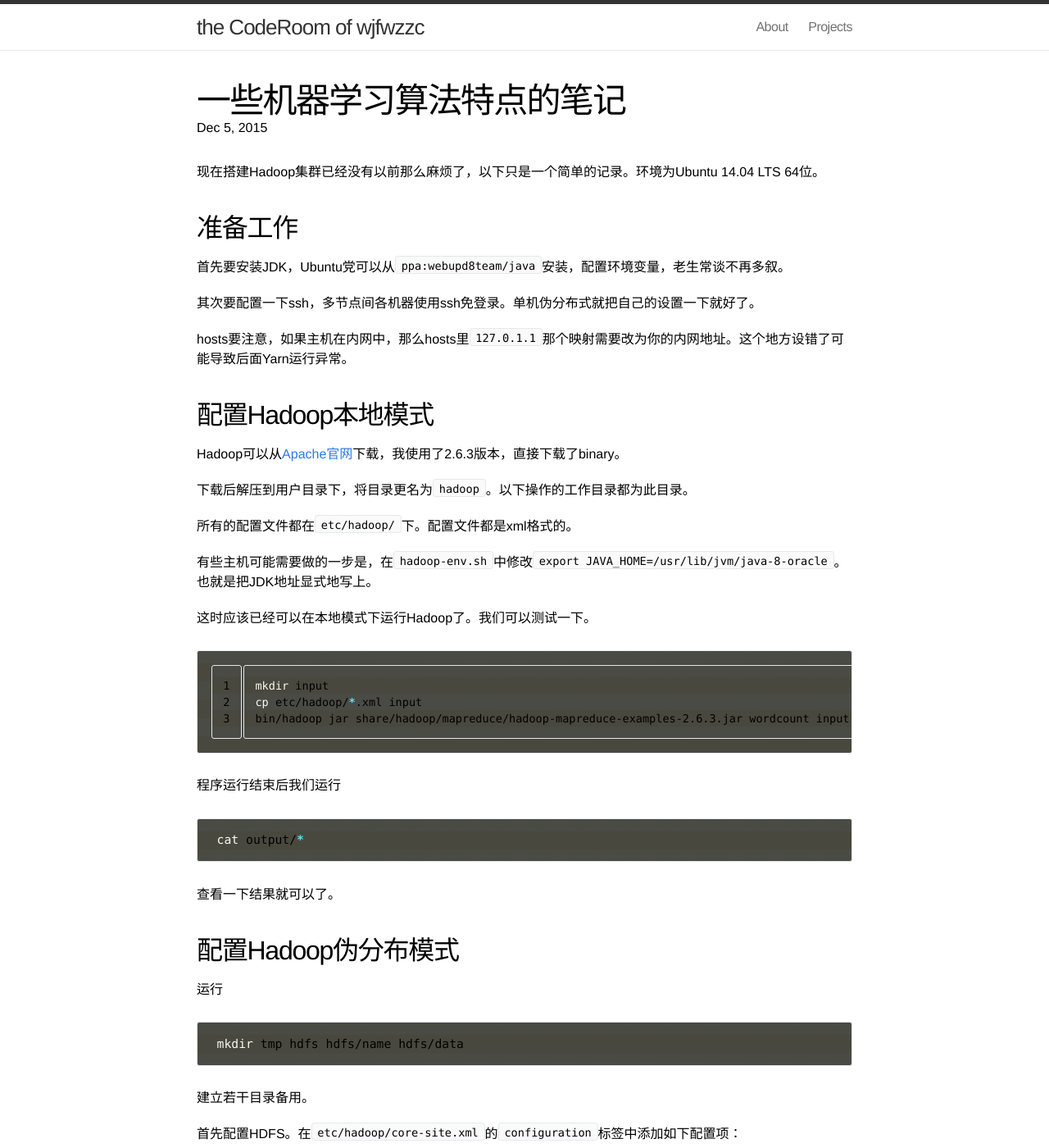
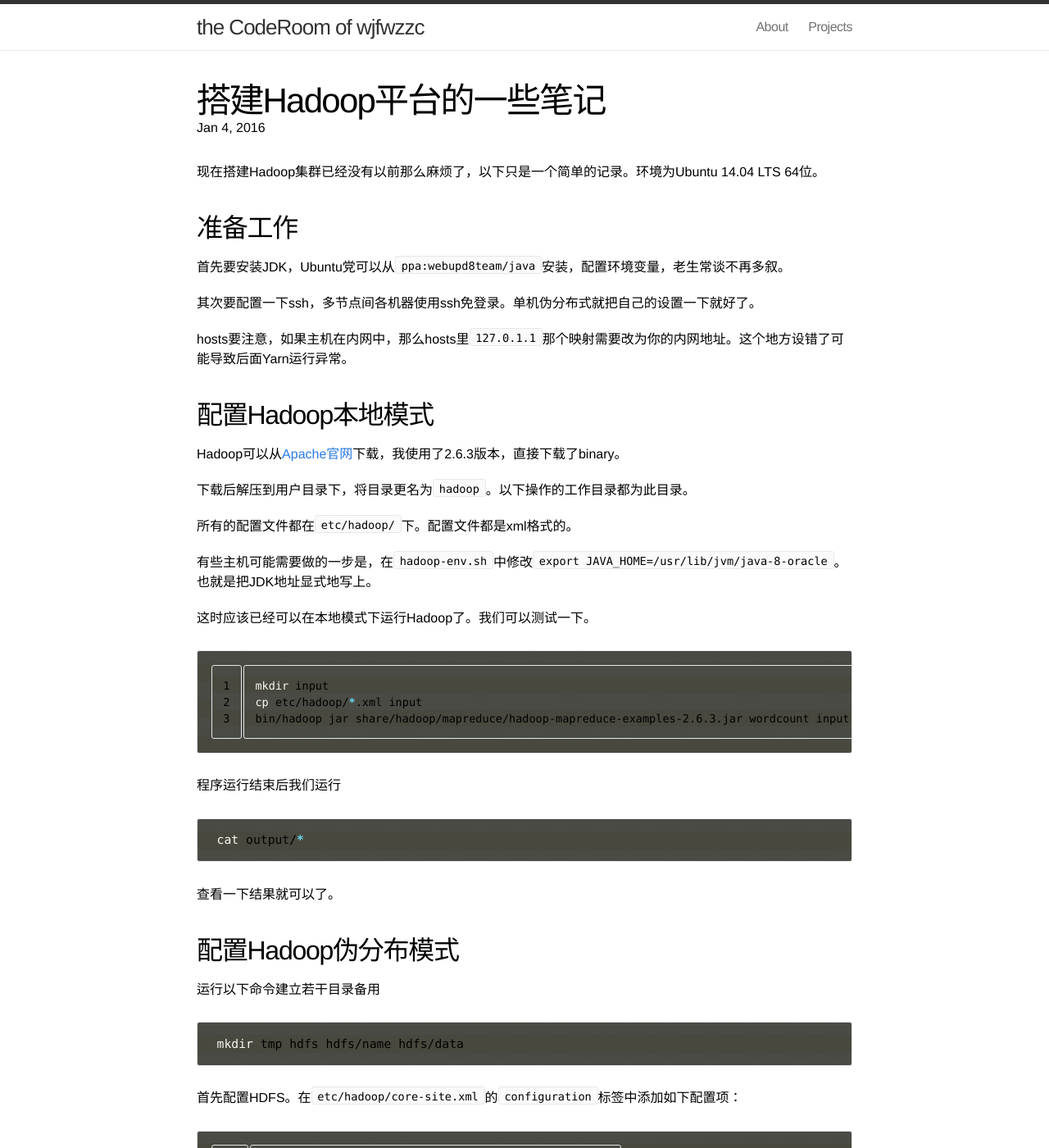
Before and after one commit to wjfwzzc/blog, a Jekyll site: the page built from _posts/2016-01-04-build-hadoop.md, in a window 1280 px wide and 1400 px high. Shown: the whole window at 82% size. Built offline with Jekyll 4.4.1, drawn with Linux system fonts in a browser that asks for light colours; comment, search, counter and statistics services are not loaded; some of the changed text lies outside the part shown.

Commit message:
post build-hadoop

```diff
--- a/_posts/2016-01-04-build-hadoop.md
+++ b/_posts/2016-01-04-build-hadoop.md
@@ -1,7 +1,7 @@
 ---
 layout: post
-title: 一些机器学习算法特点的笔记
-date: 2015-12-05 19:41:03
+title: 搭建Hadoop平台的一些笔记
+date: 2016-01-04 20:12:43
 category: distribute system
 tags: hadoop
 comments: true
@@ -34,7 +34,7 @@ bin/hadoop jar share/hadoop/mapreduce/hadoop-mapreduce-examples-2.6.3.jar wordco
 程序运行结束后我们运行{% highlight bash %} cat output/* {% endhighlight %}查看一下结果就可以了。
 
 ##配置Hadoop伪分布模式
-运行{% highlight bash %} mkdir tmp hdfs hdfs/name hdfs/data {% endhighlight %}建立若干目录备用。
+运行以下命令建立若干目录备用{% highlight bash %} mkdir tmp hdfs hdfs/name hdfs/data {% endhighlight %}
 
 首先配置HDFS。在`etc/hadoop/core-site.xml`的`configuration`标签中添加如下配置项：
 {% highlight xml linenos %}
@@ -88,9 +88,9 @@ bin/hadoop jar share/hadoop/mapreduce/hadoop-mapreduce-examples-2.6.3.jar wordco
 
 这里主要定义了本机NameNode和DataNode的状态。
 
-现在可以格式化NameNode了。运行{% highlight bash %} bin/hdfs namenode -format {% endhighlight %}。
+现在可以格式化NameNode了。运行{% highlight bash %} bin/hdfs namenode -format {% endhighlight %}
 
-格式化结束后就可以启动集群了。运行{% highlight bash %} sbin/start-dfs.sh {% endhighlight %}。启动成功后打开`http://localhost:50070/`，你应当可以看到Hadoop的管理界面。
+格式化结束后就可以启动集群了。运行{% highlight bash %} sbin/start-dfs.sh {% endhighlight %}启动成功后打开`http://localhost:50070/`，你应当可以看到Hadoop的管理界面。
 
 这时你也可以运行wordcount测试一下。首先要把文件上传到hdfs上去，后面则是一致的
 {% highlight bash linenos %}
@@ -162,7 +162,7 @@ bin/hadoop jar share/hadoop/mapreduce/hadoop-mapreduce-examples-2.6.3.jar wordco
 </configuration>
 {% endhighlight %}
 
-接下来就可以启动Yarn了，运行{% highlight bash %} sbin/start-yarn.sh {% endhighlight %}。启动成功后打开`http://localhost:8088/`，你应当可以看到Yarn的管理界面。
+接下来就可以启动Yarn了，运行{% highlight bash %} sbin/start-yarn.sh {% endhighlight %}启动成功后打开`http://localhost:8088/`，你应当可以看到Yarn的管理界面。
 
 这时你运行wordcount，它应当是运行在Yarn上的。运行方式与之前完全一致。
 
```
